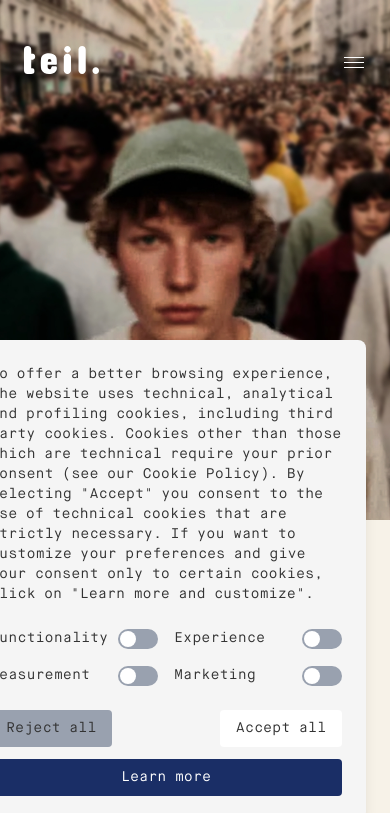
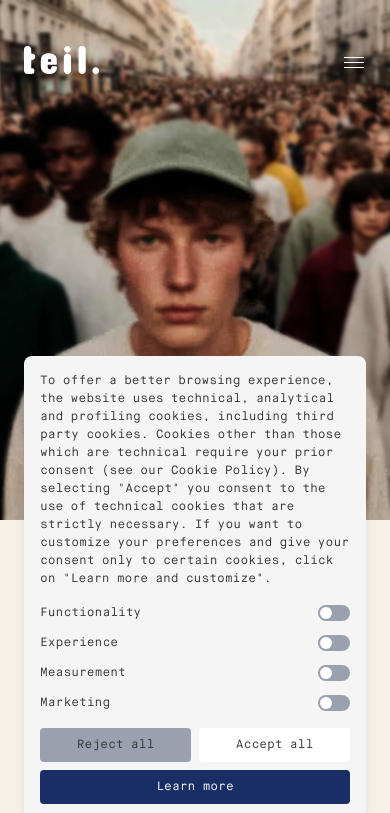
Before and after one commit to kooooz/teil-studio, a Next.js app in the folder Documents/teil.studio/: page / in a window 390 px wide. Shown: the top 813 px of the page. Built offline with nearby package versions, Linux system fonts and the light colour scheme.

Commit message:
Cookie consent: make mobile-responsive with center-bottom positioning, smaller text and buttons for mobile

```diff
--- a/Documents/teil.studio/src/components/CookieConsent.tsx
+++ b/Documents/teil.studio/src/components/CookieConsent.tsx
@@ -66,14 +66,14 @@ export default function CookieConsent() {
   if (!isVisible) return null;
 
   return (
-    <div className="fixed bottom-6 right-6 w-[400px] bg-[#f5f5f5] rounded-lg shadow-lg z-50 p-6">
+    <div className="fixed bottom-6 right-6 md:bottom-6 md:right-6 left-6 md:left-auto w-auto md:w-[400px] bg-[#f5f5f5] rounded-lg shadow-lg z-50 p-4 md:p-6">
       {/* Descriptive Text */}
-      <p className="font-['Maison_Neue_Mono',_sans-serif] text-[14px] text-[#333] leading-[20px] mb-6">
+      <p className="font-['Maison_Neue_Mono',_sans-serif] text-[12px] md:text-[14px] text-[#333] leading-[18px] md:leading-[20px] mb-4 md:mb-6">
         To offer a better browsing experience, the website uses technical, analytical and profiling cookies, including third party cookies. Cookies other than those which are technical require your prior consent (see our Cookie Policy). By selecting "Accept" you consent to the use of technical cookies that are strictly necessary. If you want to customize your preferences and give your consent only to certain cookies, click on "Learn more and customize".
       </p>
 
       {/* Cookie Categories */}
-      <div className="grid grid-cols-2 gap-4 mb-6">
+      <div className="grid grid-cols-1 md:grid-cols-2 gap-3 md:gap-4 mb-4 md:mb-6">
         {[
           { key: 'functionality' as keyof CookiePreferences, label: 'Functionality' },
           { key: 'experience' as keyof CookiePreferences, label: 'Experience' },
@@ -81,18 +81,18 @@ export default function CookieConsent() {
           { key: 'marketing' as keyof CookiePreferences, label: 'Marketing' },
         ].map(({ key, label }) => (
           <div key={key} className="flex items-center justify-between">
-            <span className="font-['Maison_Neue_Mono',_sans-serif] text-[14px] text-[#333]">
+            <span className="font-['Maison_Neue_Mono',_sans-serif] text-[12px] md:text-[14px] text-[#333]">
               {label}
             </span>
             <button
               onClick={() => handleToggle(key)}
-              className={`relative w-10 h-5 rounded-full transition-colors duration-200 ${
+              className={`relative w-8 h-4 md:w-10 md:h-5 rounded-full transition-colors duration-200 ${
                 preferences[key] ? 'bg-[#1a2e66]' : 'bg-gray-400'
               }`}
             >
               <div
-                className={`absolute top-0.5 w-4 h-4 bg-white rounded-full transition-transform duration-200 ${
-                  preferences[key] ? 'translate-x-5' : 'translate-x-0.5'
+                className={`absolute top-0.5 w-3 h-3 md:w-4 md:h-4 bg-white rounded-full transition-transform duration-200 ${
+                  preferences[key] ? 'translate-x-4 md:translate-x-5' : 'translate-x-0.5'
                 }`}
               />
             </button>
@@ -101,18 +101,18 @@ export default function CookieConsent() {
       </div>
 
       {/* Action Buttons */}
-      <div className="space-y-3">
+      <div className="space-y-2 md:space-y-3">
         {/* Accept All and Reject All */}
-        <div className="flex justify-between">
+        <div className="flex justify-between gap-2">
           <button
             onClick={handleRejectAll}
-            className="bg-gray-400 text-[#333] px-4 py-2 rounded font-['Maison_Neue_Mono',_sans-serif] text-[14px] hover:opacity-80 transition-opacity"
+            className="bg-gray-400 text-[#333] px-3 py-2 md:px-4 md:py-2 rounded font-['Maison_Neue_Mono',_sans-serif] text-[12px] md:text-[14px] hover:opacity-80 transition-opacity flex-1"
           >
             Reject all
           </button>
           <button
             onClick={handleAcceptAll}
-            className="bg-white text-[#333] px-4 py-2 rounded font-['Maison_Neue_Mono',_sans-serif] text-[14px] hover:opacity-80 transition-opacity"
+            className="bg-white text-[#333] px-3 py-2 md:px-4 md:py-2 rounded font-['Maison_Neue_Mono',_sans-serif] text-[12px] md:text-[14px] hover:opacity-80 transition-opacity flex-1"
           >
             Accept all
           </button>
@@ -122,7 +122,7 @@ export default function CookieConsent() {
         <Link
           href="/cookie-preferences"
           onClick={handleCustomize}
-          className="block w-full bg-[#1a2e66] text-white px-4 py-2 rounded text-center font-['Maison_Neue_Mono',_sans-serif] text-[14px] hover:opacity-80 transition-opacity"
+          className="block w-full bg-[#1a2e66] text-white px-3 py-2 md:px-4 md:py-2 rounded text-center font-['Maison_Neue_Mono',_sans-serif] text-[12px] md:text-[14px] hover:opacity-80 transition-opacity"
         >
           Learn more
         </Link>
```
